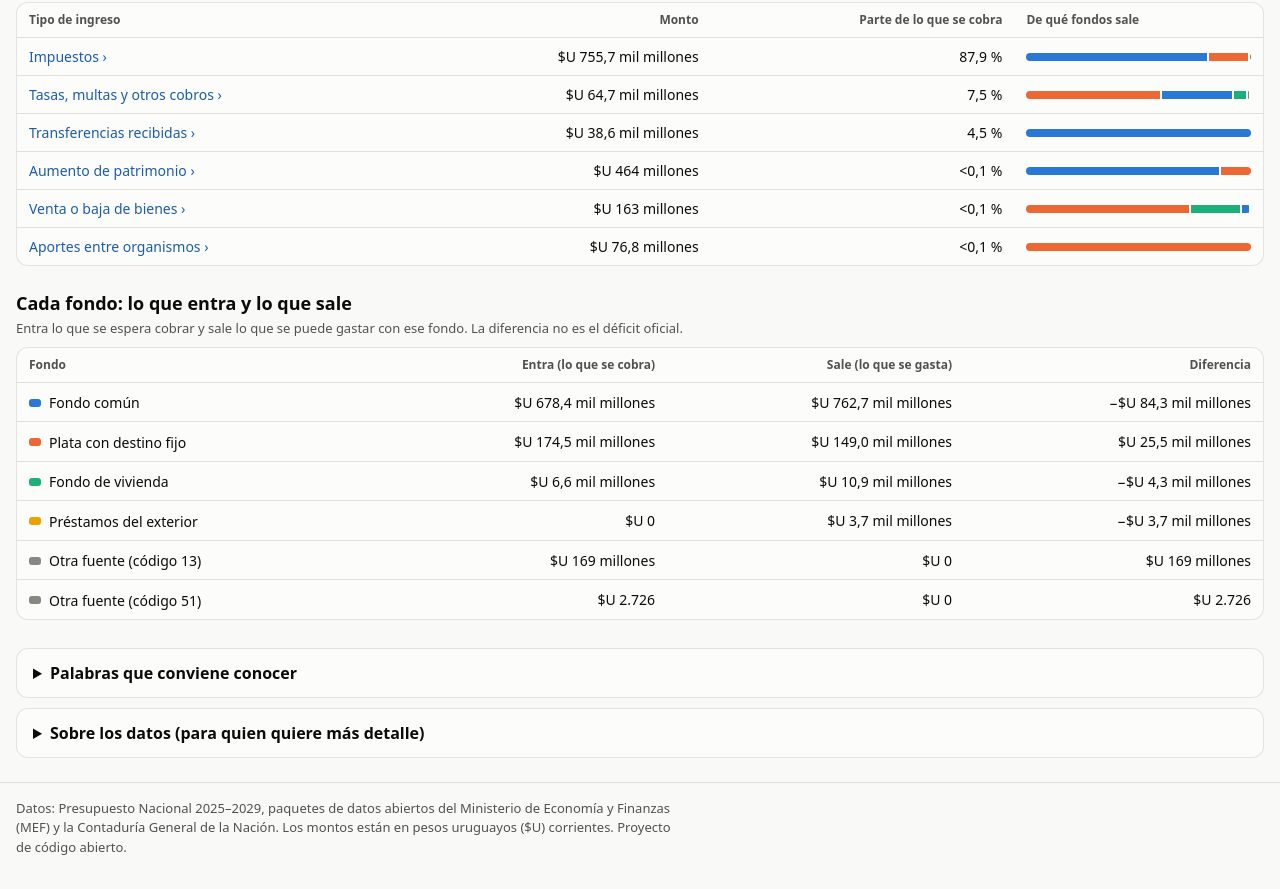
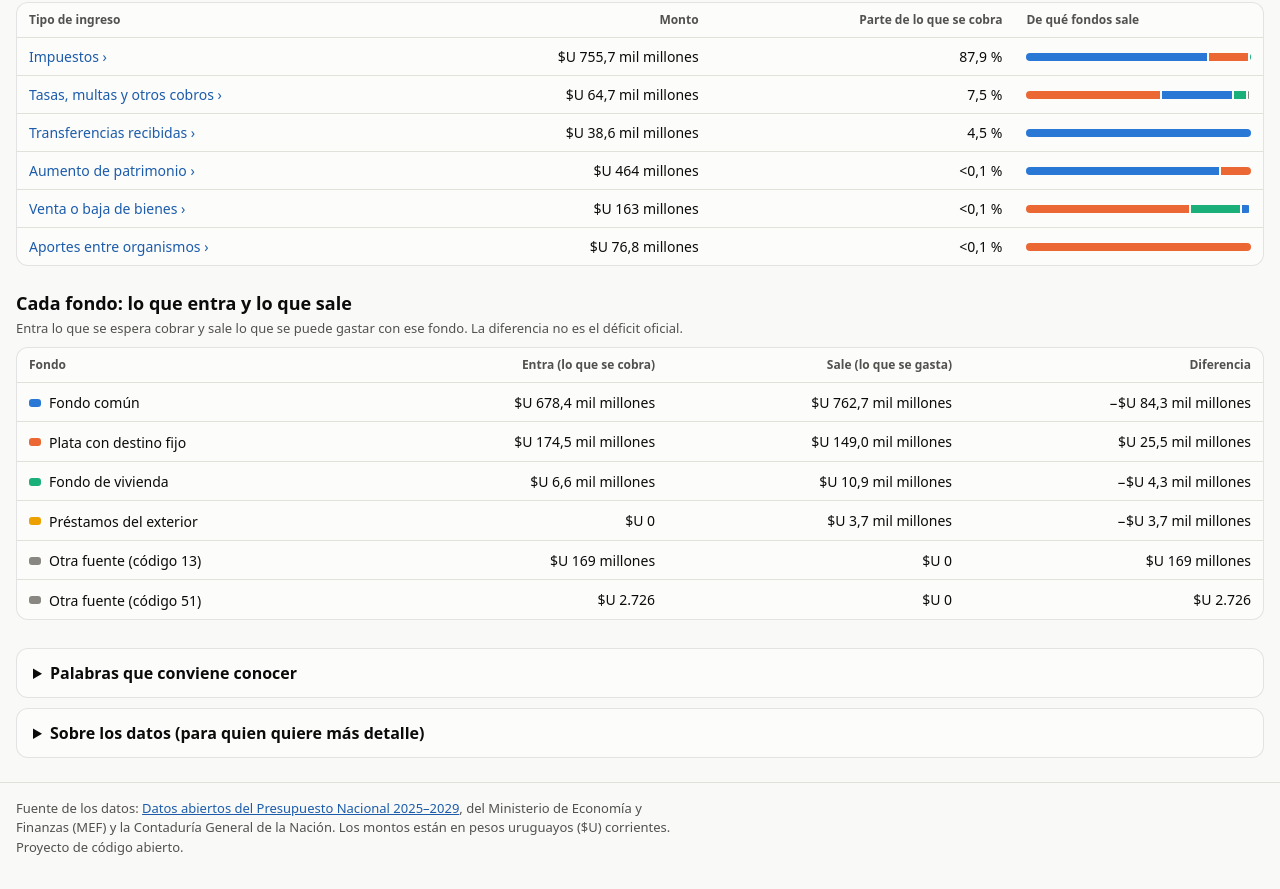
Before and after one commit to sinergias1/presupuesto-uy, a plain HTML site: page index.html in a window 1280 px wide. Shown: the part 2521-3410 px from the top of the page. Drawn offline with nearby package versions, Linux system fonts and the light colour scheme.

Commit message:
Pie de página: enlace a la fuente oficial de los datos abiertos
Co-Authored-By: Claude Sonnet 5.5 <noreply@anthropic.com>
Claude-Session: https://claude.ai/code/session_01M1pXXgxGS1HCKYneJQdn8c

```diff
--- a/index.html
+++ b/index.html
@@ -58,7 +58,7 @@
 
   <footer class="pie">
     <div class="wrap">
-      <p>Datos: Presupuesto Nacional 2025–2029, paquetes de datos abiertos del Ministerio de Economía y Finanzas (MEF) y la Contaduría General de la Nación. Los montos están en pesos uruguayos ($U) corrientes. Proyecto de código abierto.</p>
+      <p>Fuente de los datos: <a href="https://presupuestonacional.gub.uy/datos_abiertos_presupuesto_2025-2029" target="_blank" rel="noopener">Datos abiertos del Presupuesto Nacional 2025–2029</a>, del Ministerio de Economía y Finanzas (MEF) y la Contaduría General de la Nación. Los montos están en pesos uruguayos ($U) corrientes. Proyecto de código abierto.</p>
     </div>
   </footer>
 
```
